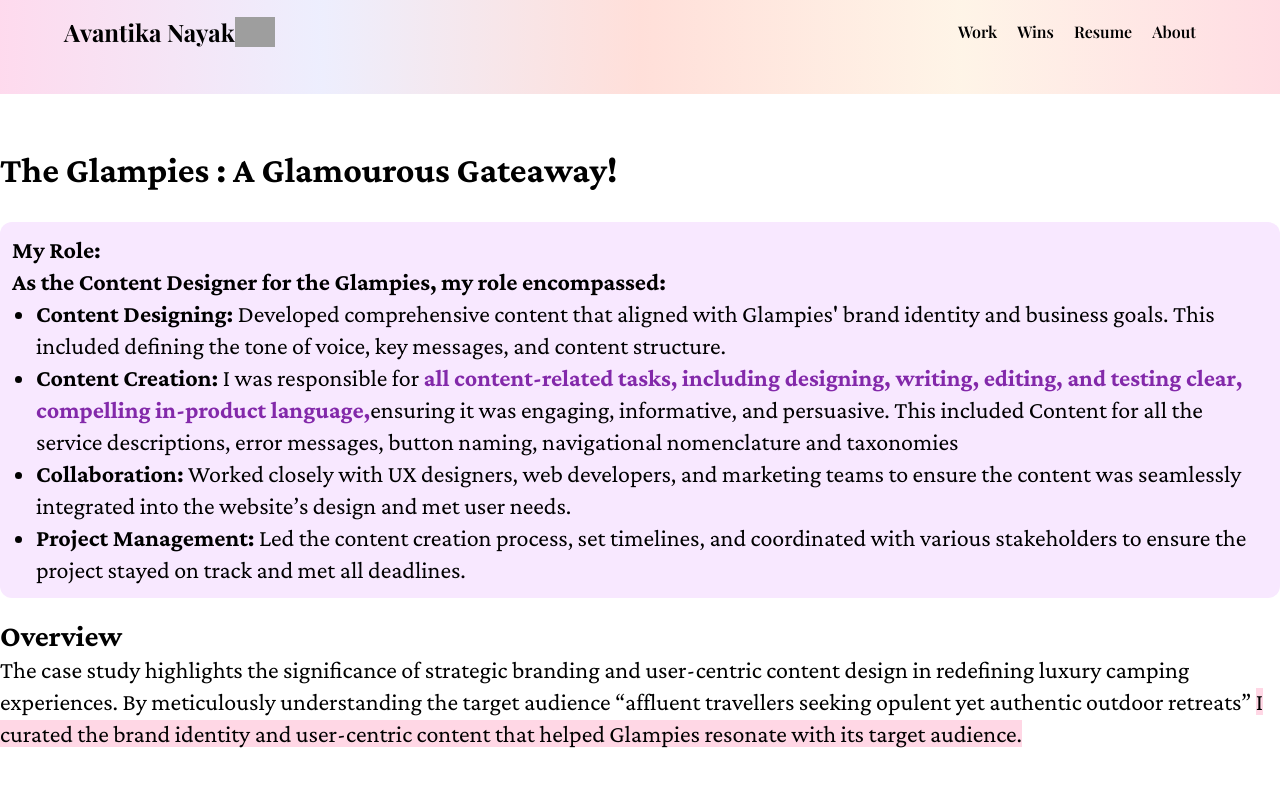
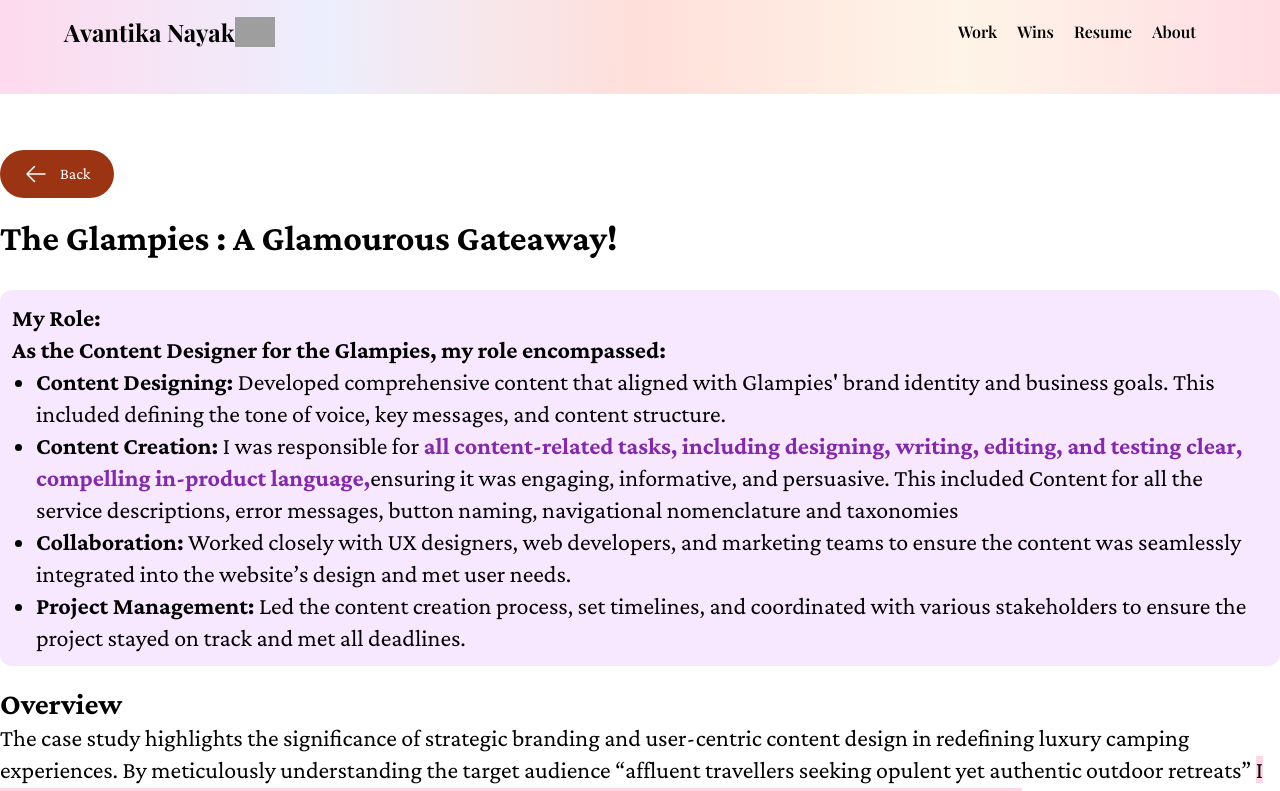
Before and after one commit to udbhavpushkar/protfolio-ava, a Next.js app: page /work/glampies in a window 1280 px wide. Shown: the top 791 px of the page. Built offline with nearby package versions, Linux system fonts and the light colour scheme; grey boxes are pictures that could not be loaded.

Commit message:
back btn

```diff
--- a/app/work/glampies/page.js
+++ b/app/work/glampies/page.js
@@ -2,21 +2,15 @@
 import React from "react";
 import Layout from "@/components/Layout";
 import Image from "next/image";
-import Vimeo from "@u-wave/react-vimeo";
 import {
   AUDIENCE_CARDS,
-  CHALLENGES_LIST,
-  COMPETITOR_LIST,
   CONTENT_IDENTITY_LIST,
-  IMPLEMENTATION_LIST,
-  KEY_FINDINGS,
   LANGUAGE_LIST,
-  MARKET_SEGMENT_LIST,
   MESSAGING_LIST,
   OUTCOMES_LIST,
-  TRENDS_LIST,
   USER_RESEARCH_LIST,
 } from "./constants";
+import Button from "@/components/Button";
 
 export default function Glampies() {
   return (
@@ -24,7 +18,8 @@ export default function Glampies() {
       <div>
         <div className="bg-white w-full">
           <div className="max-w-[1325px] mx-auto font-crimson py-14">
-            <div className="text-4xl font-semibold">
+            <Button text="Back" href="/work" />
+            <div className="text-4xl font-semibold mt-5">
               The Glampies : A Glamourous Gateaway!
             </div>
             <div className="bg-[#F8E8FF] p-3 rounded-xl text-2xl  mt-8">
--- a/app/work/leanpitch/page.js
+++ b/app/work/leanpitch/page.js
@@ -20,6 +20,7 @@ import {
   OBJECTIVES,
   TRENDS_LIST,
 } from "./constants";
+import Button from "@/components/Button";
 
 export default function Leanpitch() {
   return (
@@ -27,7 +28,8 @@ export default function Leanpitch() {
       <div>
         <div className="bg-white w-full">
           <div className="max-w-[1325px] mx-auto font-crimson py-14">
-            <div className="text-4xl font-semibold">Leanpitch</div>
+            <Button text="Back" href="/work" />
+            <div className="text-4xl font-semibold mt-5">Leanpitch</div>
             <div className="bg-[#F8E8FF] p-3 rounded-xl text-2xl mt-8">
               <span className="font-semibold">My Role:</span> <br />
               As the Content Designer for Leanpitch, my role involved: <br />
--- a/app/work/mvup/page.js
+++ b/app/work/mvup/page.js
@@ -3,6 +3,7 @@ import React from "react";
 import Layout from "@/components/Layout";
 import Image from "next/image";
 import Vimeo from "@u-wave/react-vimeo";
+import Button from "@/components/Button";
 
 export default function Mvup() {
   return (
@@ -10,7 +11,8 @@ export default function Mvup() {
       <div>
         <div className="bg-white w-full">
           <div className="max-w-[1200px] mx-auto font-crimson py-14">
-            <div className="text-3xl font-semibold">MVUP</div>
+            <Button text="Back" href="/work" />
+            <div className="text-3xl font-semibold mt-5">MVUP</div>
             <div className="bg-[#F8E8FF] p-3 rounded-xl text-2xl font-semibold mt-8">
               My Role: <br />
               <span className="font-normal">
--- a/app/work/turient/page.js
+++ b/app/work/turient/page.js
@@ -4,6 +4,7 @@ import Layout from "@/components/Layout";
 import Image from "next/image";
 import Vimeo from "@u-wave/react-vimeo";
 import { LIST_1, LIST_2, LIST_3 } from "./constants";
+import Button from "@/components/Button";
 
 export default function Turient() {
   return (
@@ -11,7 +12,8 @@ export default function Turient() {
       <div>
         <div className="bg-white w-full">
           <div className="max-w-[1325px] mx-auto font-crimson py-14">
-            <div className="text-4xl font-semibold">
+            <Button text="Back" href="/work" />
+            <div className="text-4xl font-semibold mt-5">
               Turient: All-in-One Platform For All Your Teaching Needs
             </div>
             <div className="bg-[#F8E8FF] p-3 rounded-xl text-2xl font-medium mt-8">
--- /dev/null
+++ b/components/Button/index.js
@@ -0,0 +1,14 @@
+import Link from "next/link";
+import React from "react";
+
+
+const Button = ({ text, href }) => {
+    return <Link className="rounded-3xl bg-orange-800 text-white cursor-pointer px-6 py-3 flex w-fit gap-3" href={href}>
+        <svg xmlns="http://www.w3.org/2000/svg" fill="none" viewBox="0 0 24 24" strokeWidth={1.5} stroke="currentColor" className="size-6">
+            <path strokeLinecap="round" strokeLinejoin="round" d="M10.5 19.5 3 12m0 0 7.5-7.5M3 12h18" />
+        </svg>
+        {text}
+    </Link>
+}
+
+export default Button
```
